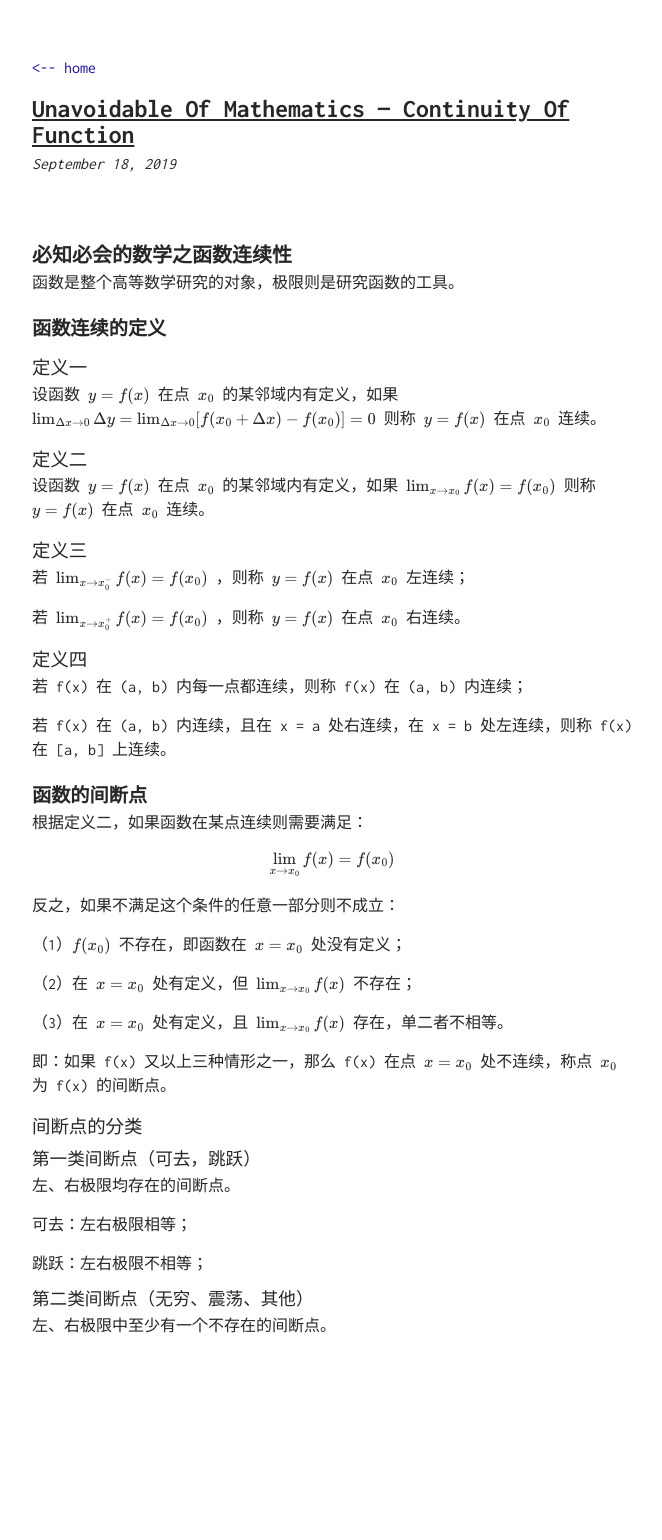
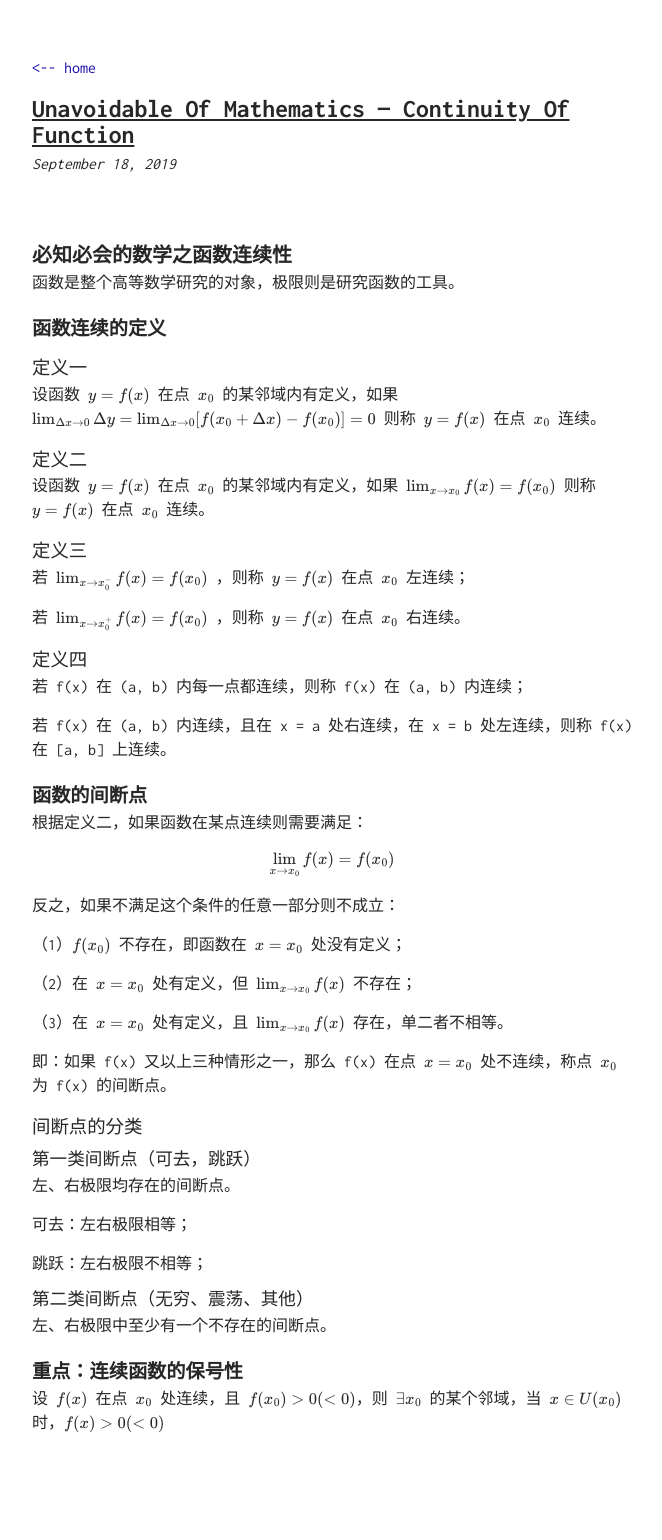
Before and after one commit to TobiahShaw/TobiahShaw.github.io, a Jekyll site: the page built from _posts/2019-09-18-Unavoidable-of-Mathematics-—-continuity-of-function.md, in a window 1280 px wide. Shown: the whole page, without its empty margins (308-970 px from the left). Built offline with Jekyll 4.4.1, drawn with Linux system fonts in a browser that asks for light colours; our own code applies the rules of GitHub Pages for plain Markdown files; formulas are drawn with MathJax 3; before the commit the page ends 1443 px from its top, so only the background shows below that.

Commit message:
sign theorem of semi-continuous function

```diff
--- a/_posts/2019-09-18-Unavoidable-of-Mathematics-—-continuity-of-function.md
+++ b/_posts/2019-09-18-Unavoidable-of-Mathematics-—-continuity-of-function.md
@@ -53,3 +53,7 @@ $$ \lim_{x → x_0} f(x) = f(x_0) $$
 #### 第二类间断点（无穷、震荡、其他）
 
 左、右极限中至少有一个不存在的间断点。
+
+## 重点：连续函数的保号性
+
+设 $ f(x) $ 在点 $ x_0 $ 处连续，且 $ f(x_0) > 0(<0) $，则 $ \exists x_0 $ 的某个邻域，当 $ x \in U(x_0) $ 时，$ f(x) > 0(< 0) $
```
